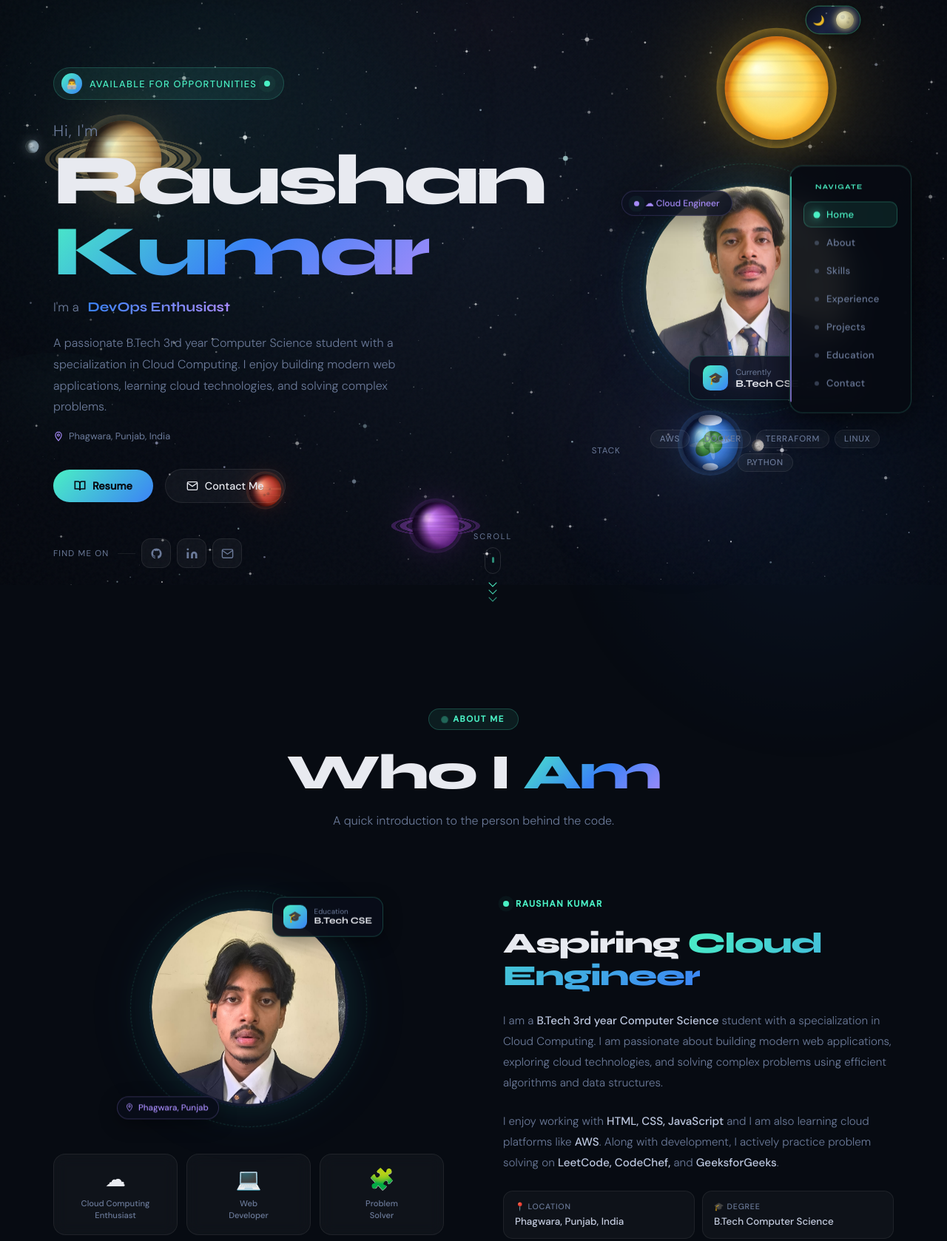
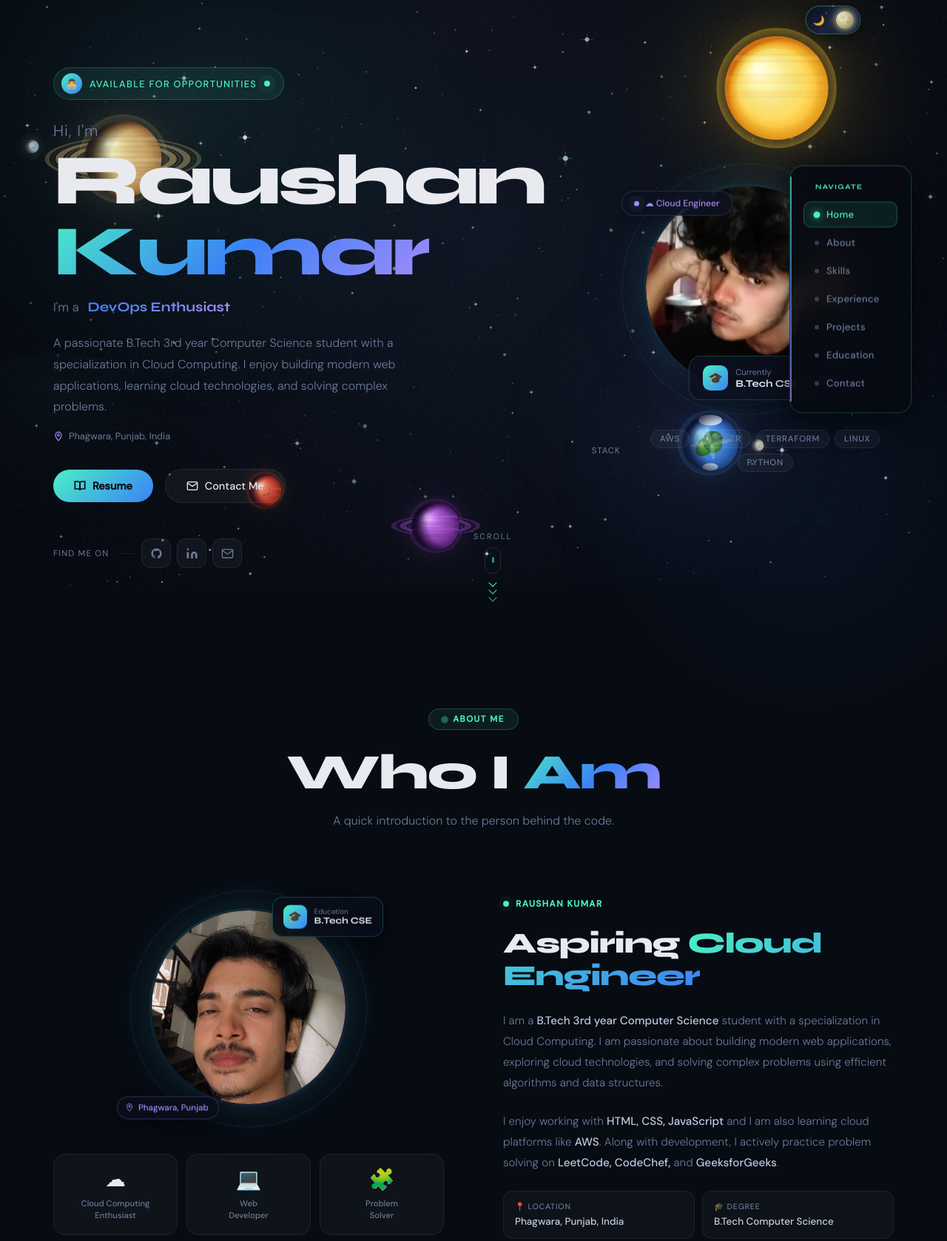
Before and after one commit to RaushanKumar25/Portfolio-Website, a plain HTML site: page index.html in a window 1280 px wide. Shown: the part 9-1687 px from the top of the page at 74% size. Drawn offline with nearby package versions, Linux system fonts and the light colour scheme; animation ran at ten frames a second.

Commit message:
added profile picture

```diff
--- a/index.html
+++ b/index.html
@@ -217,7 +217,7 @@
           <div style="position:relative;">
             <div class="profile-frame">
               <div class="profile-inner">
-                <img src="homeimage/pic 3.jpeg" alt="Raushan Kumar" class="profile-img"/>
+                <img src="homeimage/img 4.jpeg" alt="Raushan Kumar" class="profile-img"/>
                   <defs>
                     <radialGradient id="bgGrad" cx="50%" cy="50%" r="50%">
                       <stop offset="0%" stop-color="#0d1627"/><stop offset="100%" stop-color="#070b12"/>
@@ -355,7 +355,7 @@
 
           <div class="about-img-circle">
             <div class="about-img-inner">
-              <img src="homeimage/pic 4.jpeg" alt="Raushan Kumar" class="profile-img"/>
+              <img src="homeimage/pic 2.jpeg" alt="Raushan Kumar" class="profile-img"/>
                 <defs>
                   <radialGradient id="aBg" cx="50%" cy="50%" r="50%">
                     <stop offset="0%" stop-color="#0d1627"/>
@@ -2180,6 +2180,10 @@
 
 
 
+
+
+
+
 <!-- ══ CONTACT SECTION ══════════════════ -->
 <section id="contact">
   <div class="con-container">
```
Also changed, not shown: script.js (line endings or trailing spaces).
